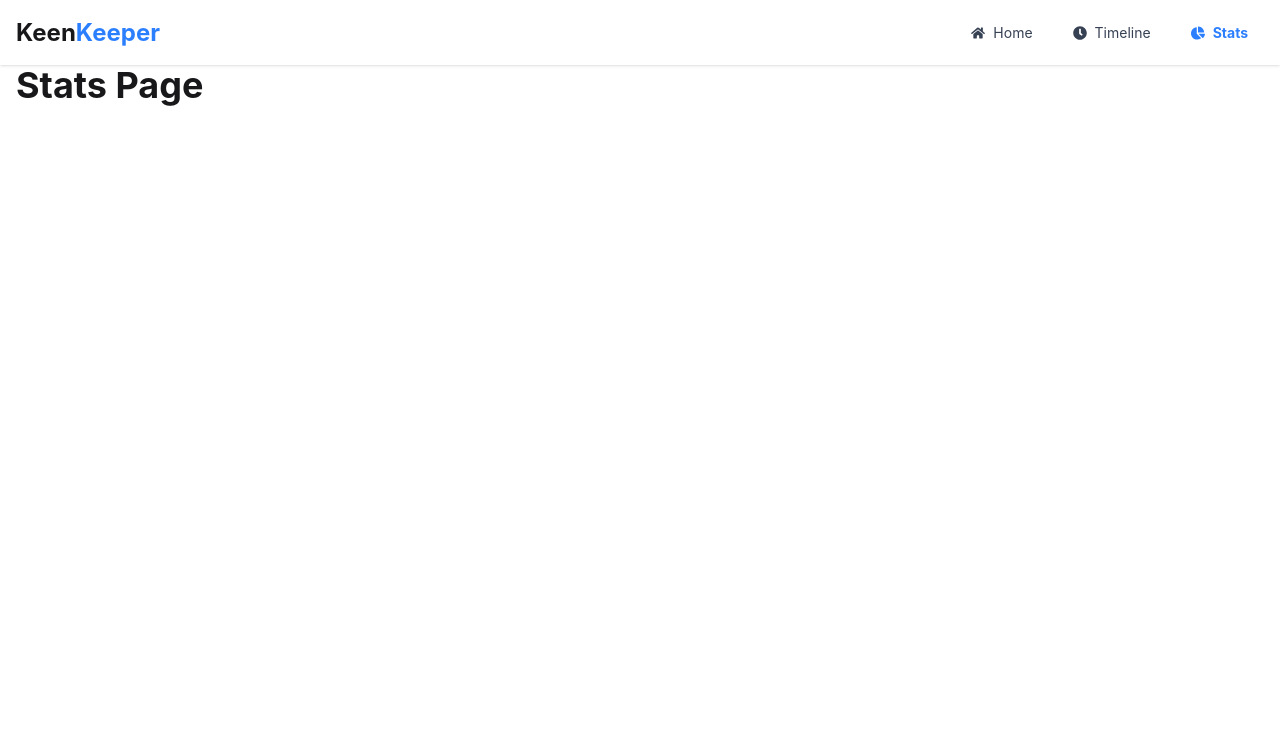
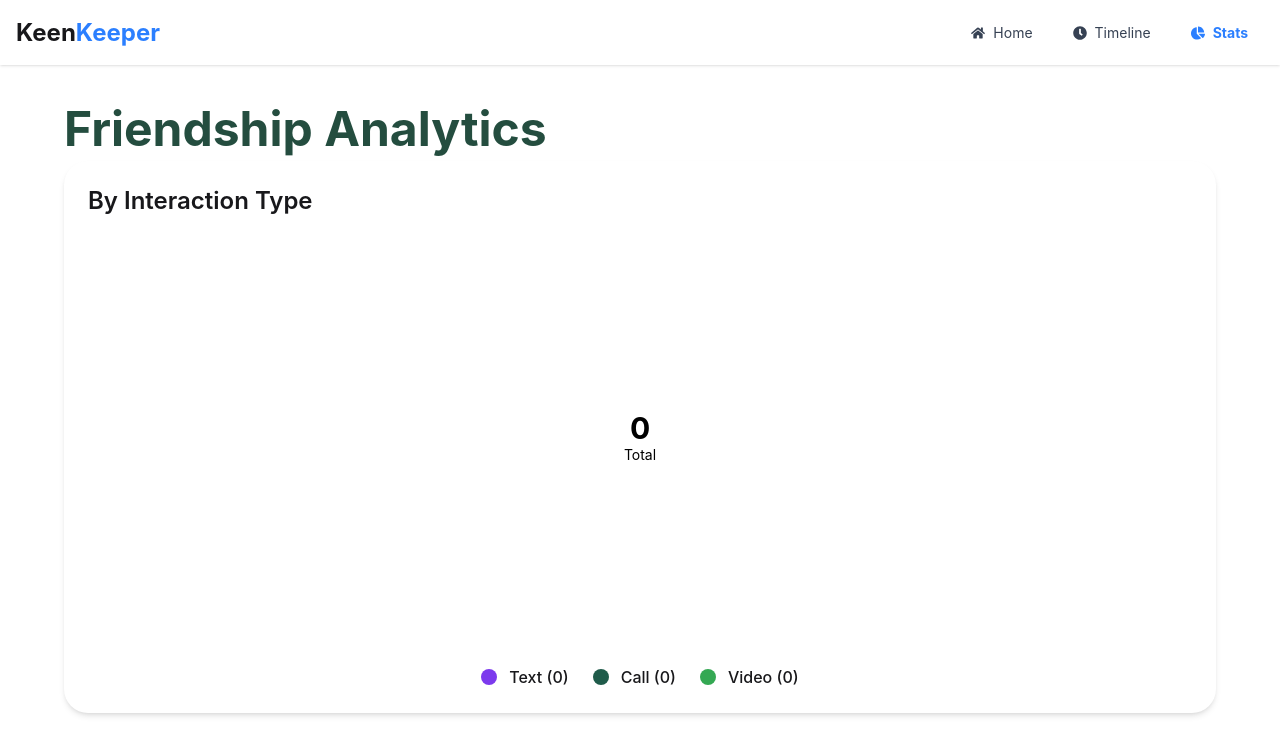
Before and after one commit to nazrul23-human/B13-keen-keeper, a React (Vite) app: page /stats in a window 1280 px wide. Shown: the top 754 px of the page. Built offline with nearby package versions, Linux system fonts and the light colour scheme.

Commit message:
Stats section create

```diff
--- a/src/components/Banner.jsx
+++ b/src/components/Banner.jsx
@@ -24,21 +24,21 @@ const Banner = () => {
 <div className="grid grid-cols-1 md:grid-cols-2 lg:grid-cols-4 gap-6 mt-12">
 
   <div className="bg-white shadow-md rounded-2xl p-6">
-    <h2 className="text-3xl font-bold text-blue-500">10</h2>
+    <h2 className="text-3xl font-bold [#244D3F]">10</h2>
     <p className="text-gray-500 mt-2">Total Friends</p>
   </div>
   <div className="bg-white shadow-md rounded-2xl p-6">
-    <h2 className="text-3xl font-bold text-blue-500">3</h2>
+    <h2 className="text-3xl font-bold [#244D3F]">3</h2>
     <p className="text-gray-500 mt-2">On Track</p>
   </div>
 
   <div className="bg-white shadow-md rounded-2xl p-6">
-    <h2 className="text-3xl font-bold text-blue-500">6</h2>
+    <h2 className="text-3xl font-bold [#244D3F]">6</h2>
     <p className="text-gray-500 mt-2">Need Attention</p>
   </div>
 
   <div className="bg-white shadow-md rounded-2xl p-6">
-    <h2 className="text-3xl font-bold text-blue-500">12</h2>
+    <h2 className="text-3xl font-bold [#244D3F]">12</h2>
     <p className="text-gray-500 mt-2">Interactions This Month</p>
   </div>
 
--- a/src/pages/FriendDetails.jsx
+++ b/src/pages/FriendDetails.jsx
@@ -157,7 +157,7 @@ const FriendDetails = () => {
                     </div>
 
                     <div className="bg-white text-center shadow-md rounded-2xl p-6">
-                        <p className="text-3xl font-bold mt-4 [#244D3F]]">
+                        <p className="text-3xl font-bold mt-4 [#244D3F]">
                             {goal}
                         </p>
                         <h3 className="text-lg font-semibold">
--- a/src/pages/Stats.jsx
+++ b/src/pages/Stats.jsx
@@ -1,9 +1,129 @@
-import React from 'react';
+import { useContext } from "react";
+import { TimelineContext } from "../context/TimelineContext";
+import {
+  PieChart,
+  Pie,
+  Cell,
+  ResponsiveContainer,
+} from "recharts";
 
 const Stats = () => {
+  const { timeline } = useContext(TimelineContext);
+
+  const callCount = timeline.filter(
+    (item) => item.type === "Call"
+  ).length;
+
+  const textCount = timeline.filter(
+    (item) => item.type === "Text"
+  ).length;
+
+  const videoCount = timeline.filter(
+    (item) => item.type === "Video"
+  ).length;
+
+  const totalInteractions =
+    callCount + textCount + videoCount;
+
+  const data = [
+    { name: "Text", value: textCount },
+    { name: "Call", value: callCount },
+    { name: "Video", value: videoCount },
+  ];
+
+  const COLORS = ["#7C3AED", "#1F5B4A", "#34A853"];
+
   return (
-    <div>
-      <h1 className="text-4xl font-bold">Stats Page</h1>
+    <div className="max-w-6xl mx-auto py-10">
+
+      <h1 className="text-5xl font-bold mb-2 text-[#244D3F]">
+        Friendship Analytics
+      </h1>
+
+      <div className="bg-white rounded-3xl shadow-md p-6">
+
+        <h2 className="text-2xl font-semibold mb-6">
+          By Interaction Type
+        </h2>
+
+        <div className="h-[400px]">
+
+          <ResponsiveContainer width="100%" height="100%">
+            <PieChart>
+
+              <Pie
+                data={data}
+                cx="50%"
+                cy="50%"
+                innerRadius={90}
+                outerRadius={110}
+                paddingAngle={8}
+                dataKey="value"
+              >
+                {data.map((entry, index) => (
+                  <Cell
+                    key={index}
+                    fill={COLORS[index]}
+                  />
+                ))}
+              </Pie>
+
+              <text
+                x="50%"
+                y="50%"
+                textAnchor="middle"
+                dominantBaseline="middle"
+              >
+                <tspan
+                  x="50%"
+                  dy="-10"
+                  className="text-3xl font-bold"
+                >
+                  {totalInteractions}
+                </tspan>
+
+                <tspan
+                  x="50%"
+                  dy="25"
+                  className="text-sm"
+                >
+                  Total
+                </tspan>
+              </text>
+
+            </PieChart>
+          </ResponsiveContainer>
+
+        </div>
+
+        {/* Legend */}
+        <div className="flex flex-col md:flex-row justify-center gap-6 mt-6">
+
+          <div className="flex items-center gap-3">
+            <div className="w-4 h-4 rounded-full bg-[#7C3AED]"></div>
+            <span className="font-medium">
+              Text ({textCount})
+            </span>
+          </div>
+
+          <div className="flex items-center gap-3">
+            <div className="w-4 h-4 rounded-full bg-[#1F5B4A]"></div>
+            <span className="font-medium">
+              Call ({callCount})
+            </span>
+          </div>
+
+          <div className="flex items-center gap-3">
+            <div className="w-4 h-4 rounded-full bg-[#34A853]"></div>
+            <span className="font-medium">
+              Video ({videoCount})
+            </span>
+          </div>
+
+        </div>
+
+      </div>
+
     </div>
   );
 };
```
